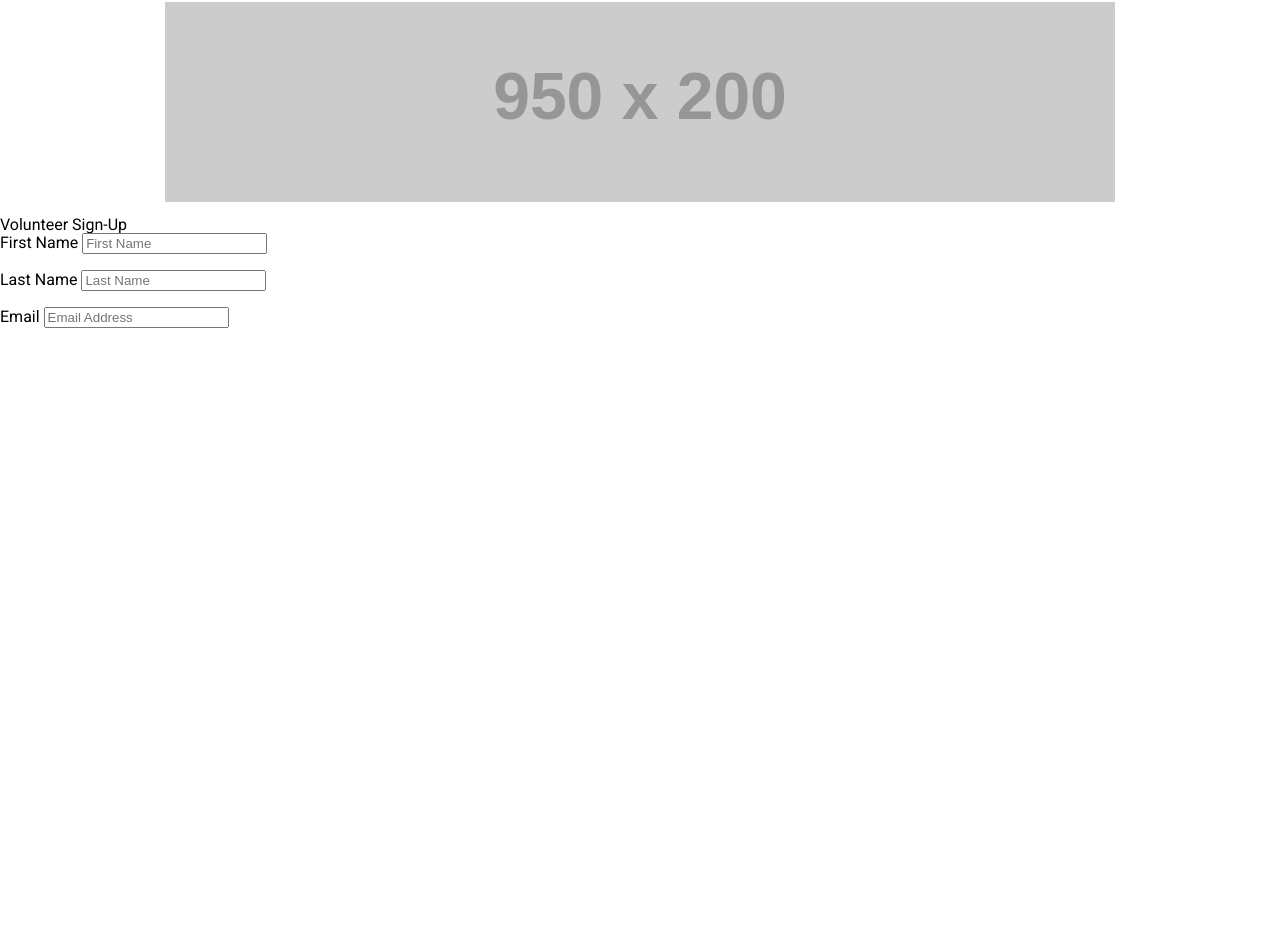
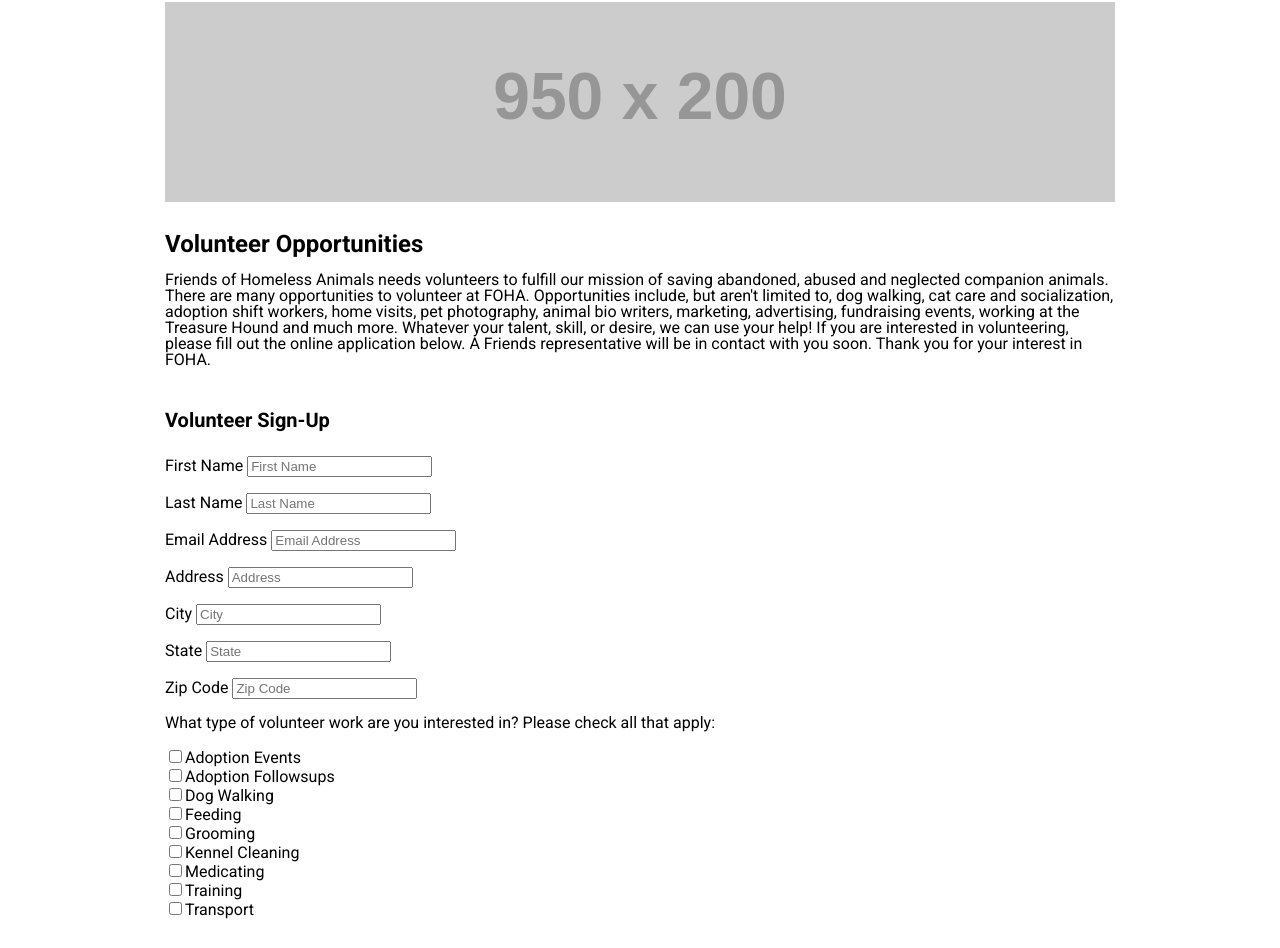
Before and after one commit to juyenle/final-project, a plain HTML site: page pages/volunteer.html in a window 1280 px wide. Shown: the part 146-1094 px from the top of the page. Before the commit the page ends 800 px from the top, so only its background shows below. Drawn offline with Linux system fonts and the light colour scheme; files that its build step writes are made by us from their sources; placeholder pictures from the web are drawn by us; files whose address does not match are found by name.

Commit message:
added forms
added form with checklist to volunteer sign-up page

```diff
--- a/css/main-styling.css
+++ b/css/main-styling.css
@@ -12,11 +12,19 @@
   background-color: #97c0e6;
 }
 
-h3 {
-  font-family: 'roboto slab', serif;
+h1 {
   font-size: 1.5em;
   font-weight: bold;
+}
+
+h3 {
+  font-size: 1.25em;
+  font-weight: bold;
   margin: 10px 0;
+}
+
+p {
+  font-size: 1em;
 }
 
 .logo {
@@ -83,7 +91,7 @@
   border-right: 0px;
 }
 
-.welcomemsg {
+.welcome-msg {
   float: left;
   width: 30%;
   font-size: .9em;
--- a/pages/volunteer.html
+++ b/pages/volunteer.html
@@ -36,15 +36,66 @@
   <img src="http://placehold.it/950x200?text=Banner" />
 </section>
 
-<h1>Volunteer Sign-Up</h1>
+<div class="wrapper">
+  <h1>Volunteer Opportunities</h1><br/>
+  <p>Friends of Homeless Animals needs volunteers to fulfill our mission of saving abandoned, abused and neglected companion animals.
+    There are many opportunities to volunteer at FOHA. Opportunities include, but aren't limited to, dog walking, cat care and socialization, adoption shift workers, home visits, pet photography, animal bio writers, marketing, advertising, fundraising events, working at the Treasure Hound and much more.
+    Whatever your talent, skill, or desire, we can use your help! If you are interested in volunteering, please fill out the online application below. A Friends representative will be in contact with you soon. Thank you for your interest in FOHA.</p>
+    <br/><br/>
+    <h3>Volunteer Sign-Up</h3><br/>
     <form>
       <label>First Name</label>
-  <input name="Name" type="text" placeholder="First Name" required />
+      <input name="firstName" type="text" placeholder="First Name" required />
       <br/><br/>
       <label>Last Name</label>
-  <input name="Name" type="text" placeholder="Last Name" required />
+      <input name="lastName" type="text" placeholder="Last Name" required />
       <br/><br/>
-  <label>Email</label>
+      <label>Email Address</label>
       <input name="emailAdddress" type="email" placeholder="Email Address" required />
+      <br/><br/>
+      <label>Address</label>
+      <input name="address" type="text" placeholder="Address" required />
+      <br/><br/>
+      <label>City</label>
+      <input name="city" type="text" placeholder="City" required />
+      <br/><br/>
+      <label>State</label>
+      <input name="state" type="text" placeholder="State" required />
+      <br/><br/>
+      <label>Zip Code</label>
+      <input name="zipCode" type="text" placeholder="Zip Code" required />
+      <br/><br/>
+      <p>What type of volunteer work are you interested in? Please check all that apply:</p><br/>
+      <label>
+        <input name="opportunities" type="checkbox" value="adoptionEvents">Adoption Events
+      </label><br/>
+      <label>
+        <input name="opportunities" type="checkbox" value="adoptionFollowUps">Adoption Followsups
+      </label><br/>
+      <label>
+      <input name="opportunities" type="checkbox" value="dogWalking">Dog Walking
+      </label><br/>
+      <label>
+        <input name="opportunities" type="checkbox" value="feeding">Feeding
+      </label><br/>
+      <label>
+        <input name="opportunities" type="checkbox" value="grooming">Grooming
+      </label><br/>
+      <label>
+        <input name="opportunities" type="checkbox" value="kennelCleaning">Kennel Cleaning
+      </label><br/>
+      <label>
+        <input name="opportunities" type="checkbox" value="medicating">Medicating
+      </label><br/>
+      <label>
+        <input name="opportunities" type="checkbox" value="training">Training
+      </label><br/>
+      <label>
+        <input name="opportunities" type="checkbox" value="transport">Transport
+      </label><br/>
+
+
   </form>
+</div>
+
 </html>
```
Also changed, not shown: pages/index.html (+4 -4 lines). Lines whose indentation alone changed are shown as unchanged.
